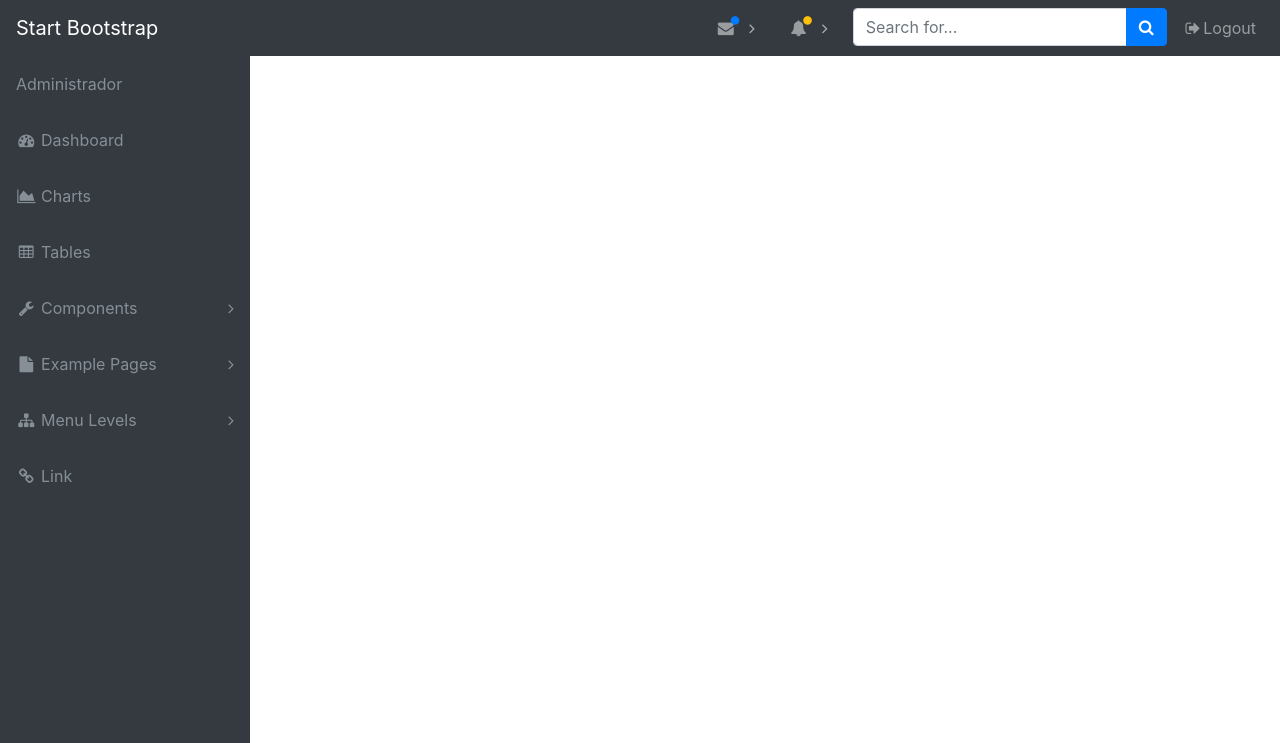
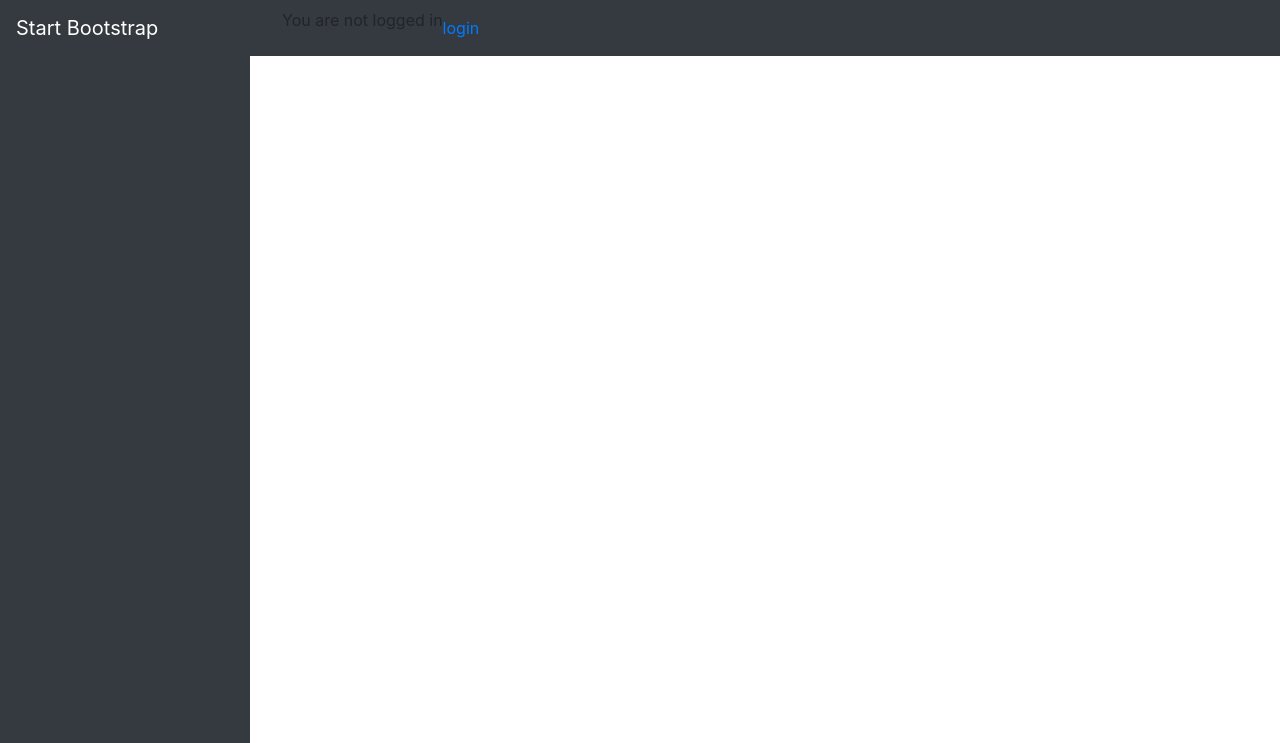
Before and after one commit to angaray93/proyecto2_salarios, a Django app: page / in a window 1280 px wide. Shown: the top 743 px of the page. Run offline with Django 3.2, Linux system fonts and the light colour scheme; some libraries are stand-ins or nearby versions.

Commit message:
Validaciones en pantallas de login y logout (2)

```diff
--- a/templates/index.html
+++ b/templates/index.html
@@ -2,6 +2,9 @@
 {% load staticfiles %}
 
 {% block barralateral %}
+
+  {% if user.is_authenticated %}
+
     <div class="collapse navbar-collapse" id="navbarResponsive">
   <ul class="navbar-nav navbar-sidenav" id="exampleAccordion">
       <li class="nav-item" data-toggle="tooltip" data-placement="right" title="Dashboard">
@@ -202,4 +205,10 @@
     </li>
   </ul>
 </div>
+
+{% else %}
+  <p>You are not logged in</p>
+  <a href="{% url 'login' %}">login</a>
+{% endif %}
+
 {% endblock %}
--- a/templates/registration/login.html
+++ b/templates/registration/login.html
@@ -24,7 +24,9 @@
       <div class="card-body">
         <form method="post">
           {% csrf_token %}
-          {{ form.as_p }}
+            <div class="form-group">
+                {{ form.as_p }}
+            </div>
           <button type="submit">Login</button>
         </form>
         <div class="text-center">
```
